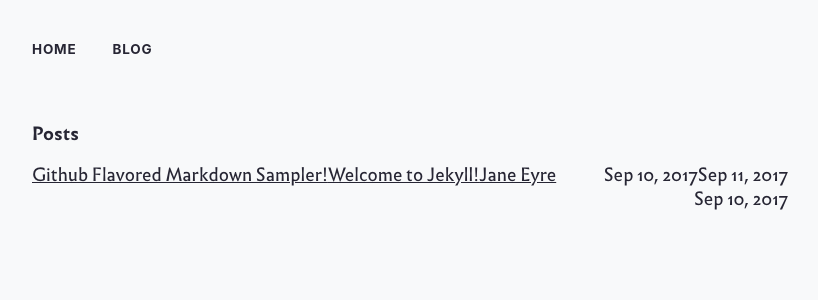
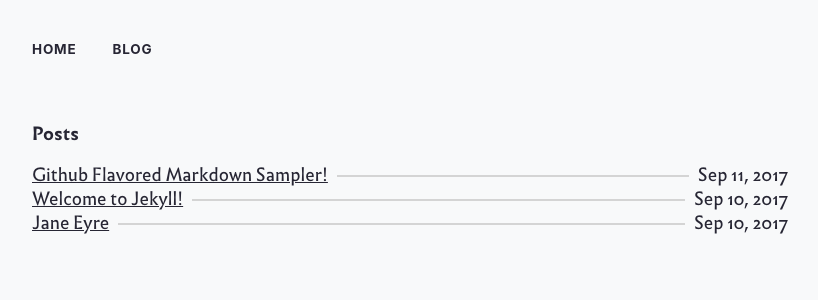
Before and after one commit to themichaelyang/themichaelyang.github.io-2022, a Jekyll site: the page built from blog.md, in a window 1280 px wide. Shown: the top 300 px of the page, without its empty margins (230-1048 px from the left). Built offline with Jekyll 4.4.1, drawn with Linux system fonts in a browser that asks for light colours.

Commit message:
add line to post detail in post list

```diff
--- a/_sass/_base.scss
+++ b/_sass/_base.scss
@@ -12,7 +12,8 @@ $text-color:       #272634;
 $background-color: #F8F9FA;
 $link-color:       #2a7ae2;
 
-$grey:       #C4B2B2;
+$grey: #AEAEAE;
+// $grey:       #C4B2B2;
 $grey-light: lighten($grey, 15%);
 $grey-dark:  darken($grey, 25%);
 
--- a/_sass/_blog.scss
+++ b/_sass/_blog.scss
@@ -3,11 +3,33 @@
 }
 
 .PostItem {
+  @extend %clearfix;
+  position: relative;
+
+  &::before {
+    box-sizing: border-box;
+    content: '';
+    display: block;
+    border: 1px solid $grey-light;
+    position: absolute;
+    top: 50%;
+    left: 0;
+    width: 100%;
+  }
+
   &__Title {
     float: left;
+    position: relative;
+    z-index: 1;
+    padding-right: 0.5em;
+    background-color: $background-color;
   }
 
   &__Date {
     float: right;
+    position: relative;
+    z-index: 1;
+    padding-left: 0.5em;
+    background-color: $background-color;
   }
 }
--- a/_sass/_post.scss
+++ b/_sass/_post.scss
@@ -1,6 +1,6 @@
 .Post {
   font-family: $post-font;
-  color: black;
+  // color: black;
 
   &__header {
     margin-bottom: 4 * $unit;
@@ -14,7 +14,7 @@
   }
 
   &__date {
-    color: #AEAEAE;
+    color: $grey;
   }
 
   h3 + ul {
```
